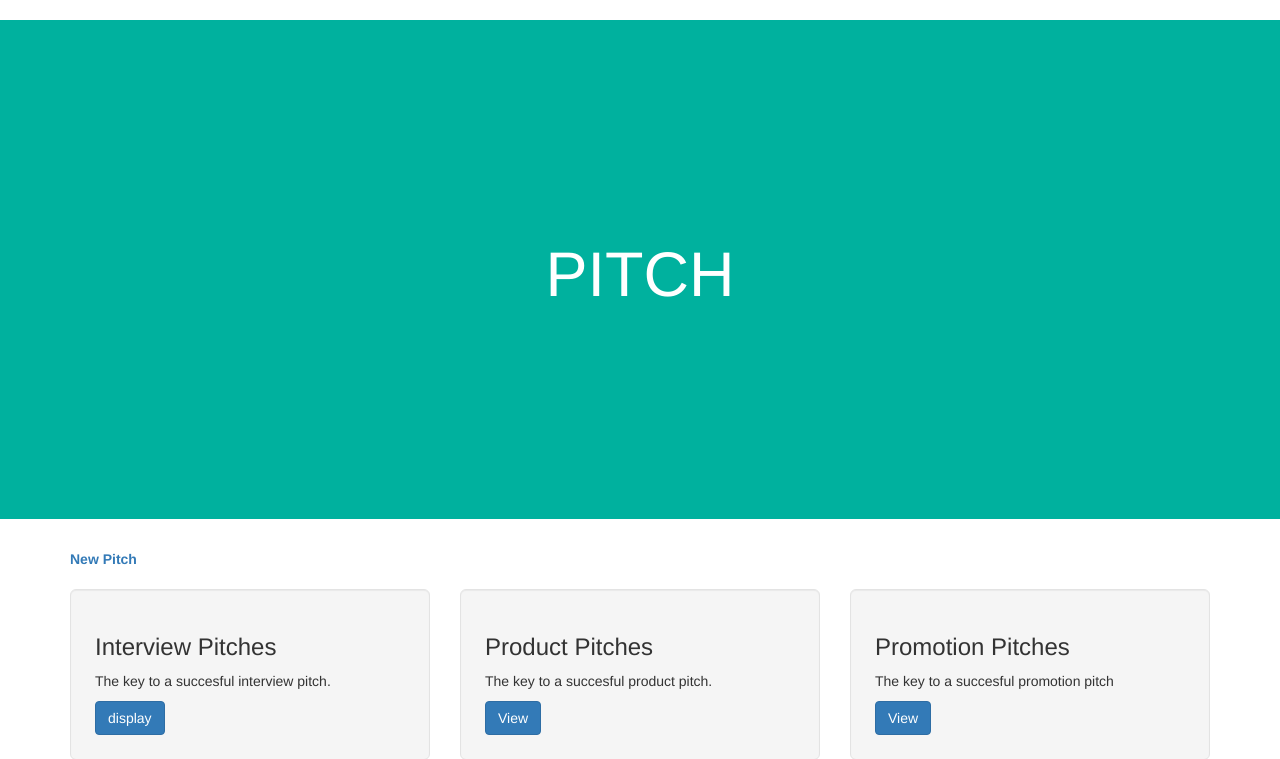
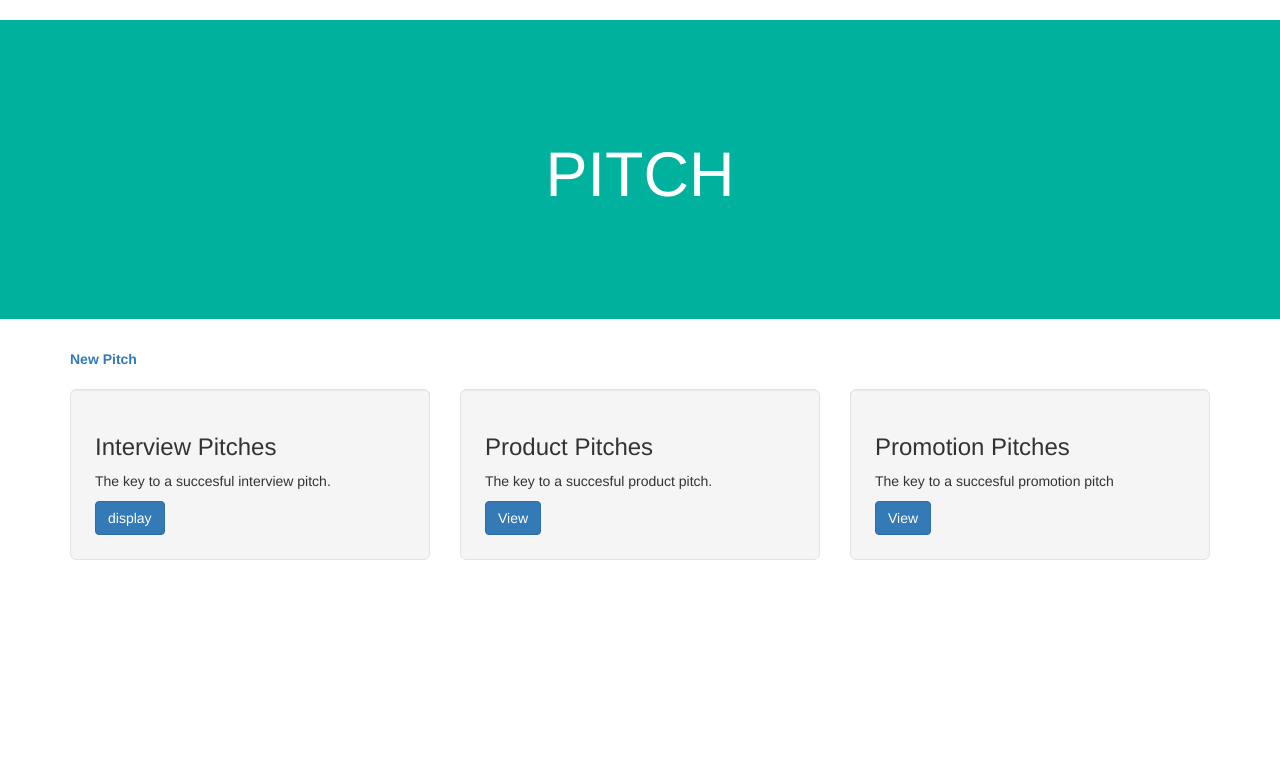
Before and after one commit to njorogebrian/pitch, a Flask app: page / in a window 1280 px wide. Shown: the part 52-811 px from the top of the page. After the commit the page ends 612 px from the top, so only its background shows below. Run offline with Flask 2, Linux system fonts and the light colour scheme; data that the repository does not hold is empty; some libraries are stand-ins or nearby versions.

Commit message:
index html change

```diff
--- a/app/templates/index.html
+++ b/app/templates/index.html
@@ -10,7 +10,7 @@
 {%endblock%}
 <!-- Content block -->
 {%block content%}
-<div class="jumbotron text-center" style="background-color: #00B19E; color: #fff; padding: 200px 40px;">
+<div class="jumbotron text-center" style="background-color: #00B19E; color: #fff; padding: 100px 40px;">
     <h1>PITCH</h1>
 </div>
 <div class="container" style="padding-bottom: 20px;">
--- a/app/templates/interview_pitches.html
+++ b/app/templates/interview_pitches.html
@@ -2,7 +2,7 @@
 {% import 'macros.html' as macro %}
 
 {%block content%}
-<div class="jumbotron text-center">
+<div class="jumbotron text-center" style="background-color: #41b6e4; color: #fff; padding: 100px 25px;" >
     <h1>Interview Pitches</h1>
 </div>
 <div class="container">
```
